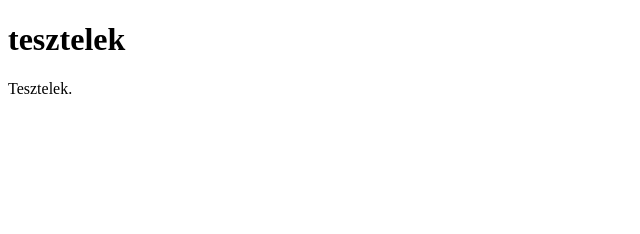
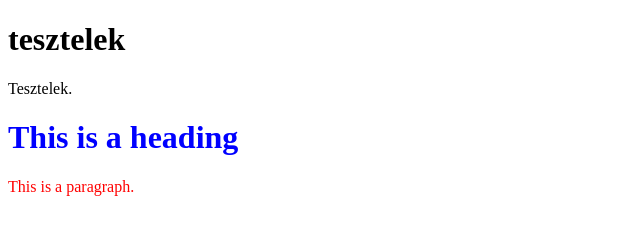
Before and after one commit to holkaotto/teszt121, a plain HTML site: page index.html in a window 1280 px wide. Shown: the whole page, without its empty margins (0-640 px from the left). Drawn offline with Linux system fonts and the light colour scheme.

Commit message:
Update index.html

```diff
--- a/index.html
+++ b/index.html
@@ -10,3 +10,6 @@
 
 </body>
 </html>
+
+<h1 style="color:blue;">This is a heading</h1>
+<p style="color:red;">This is a paragraph.</p>
```
